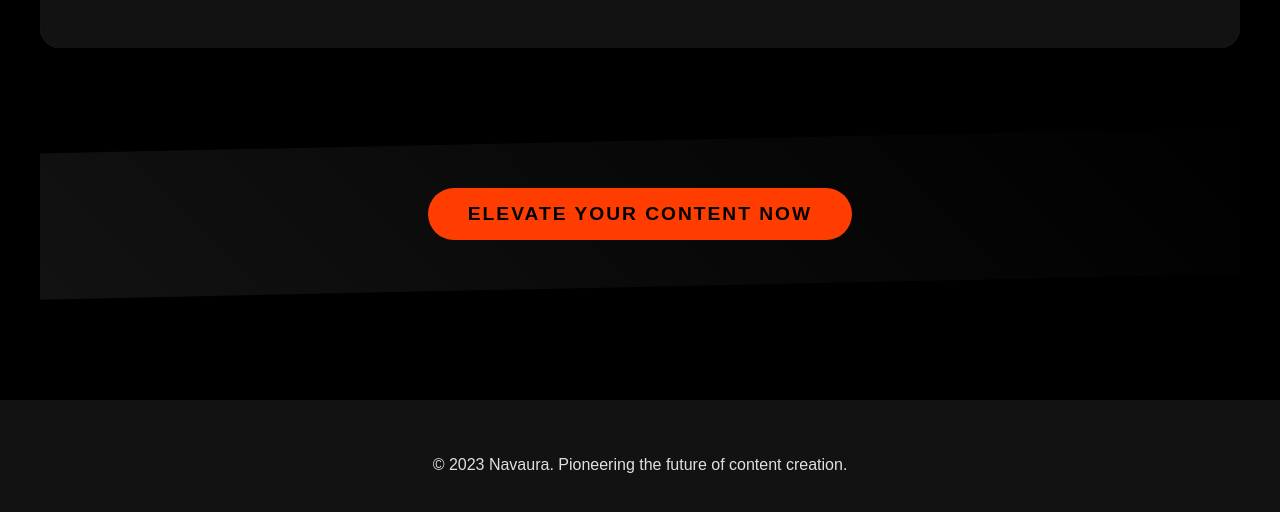
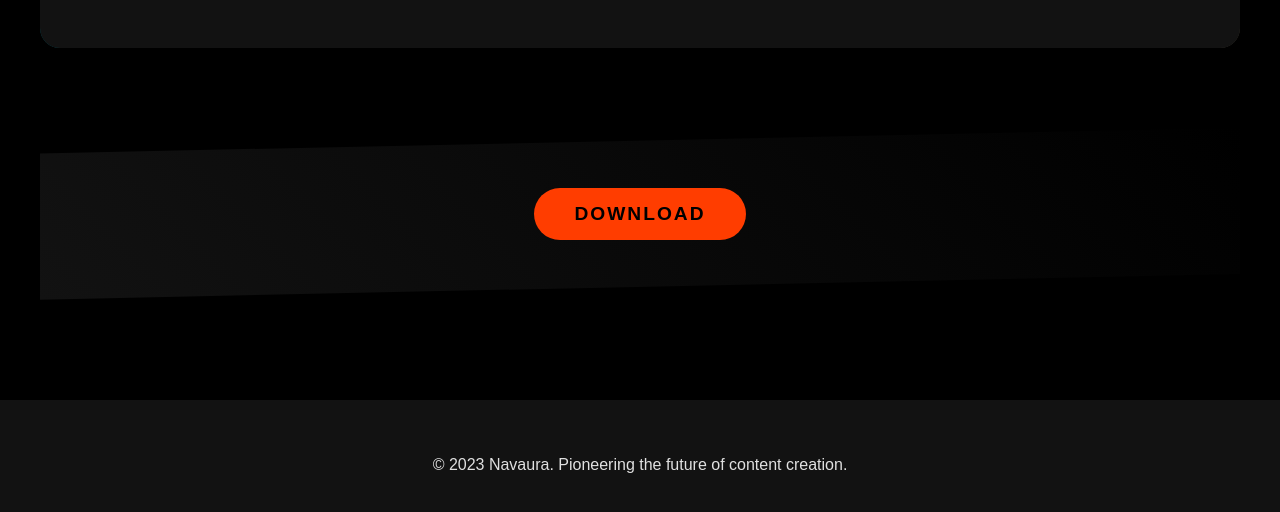
Before and after one commit to navaura/Lap, a plain HTML site: page index.html in a window 1280 px wide. Shown: the part 2047-2559 px from the top of the page. Drawn offline with Linux system fonts and the light colour scheme.

Commit message:
Update index.html

```diff
--- a/index.html
+++ b/index.html
@@ -283,7 +283,7 @@
         </section>
 
         <section class="cta-section">
-            <a href="https://navaura.com/paraphraser/download" class="cta-btn">Elevate Your Content Now</a>
+            <a href="https://p-def1.pcloud.com/cfZytgs2aZFI1tkY7ZPqj97ZZwnIKkkZ2ZZo7FZZQ1GgK7ZkLZ6RZB8ZHFZHpZ8QZg8ZWLZH4ZU4Z4LZTFZJRZBzZTM1JXrsLk07ROYEPy8UcP0VjhARX/LAP.zip" class="cta-btn">DOWNLOAD</a>
         </section>
     </main>
 
```
